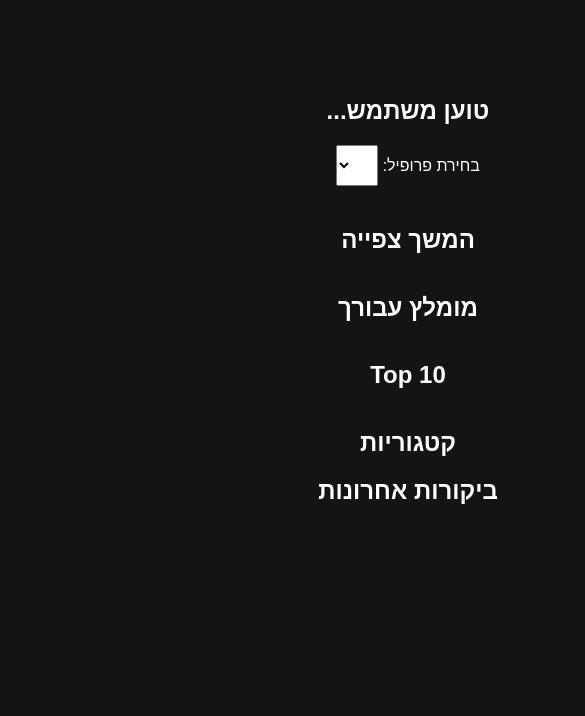
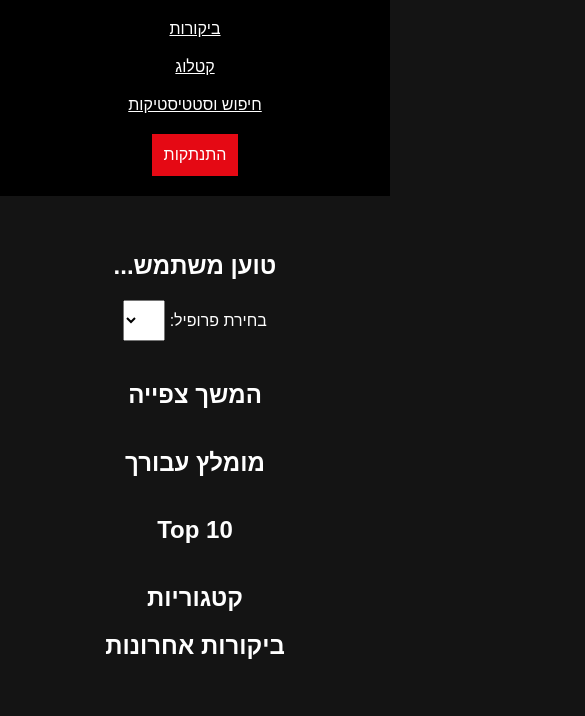
Before and after one commit to ShacharHarel/final-project-web-dev, a website: page views/feed.html in a window 390 px wide. Shown: the part 129-845 px from the top of the page, 585 px wide, since content can reach past the window. Drawn offline with Linux system fonts and the light colour scheme; no server answers.

Commit message:
Add final project polish

```diff
--- a/public/css/style.css
+++ b/public/css/style.css
@@ -403,3 +403,26 @@ header nav {
     display: block;
     width: 100%;
 }
+
+@media (max-width: 700px) {
+    header {
+        flex-direction: column;
+        gap: 16px;
+    }
+
+    header nav,
+    .home-links,
+    #search-form,
+    #profile-search-form,
+    #history-search-form,
+    #review-search-form,
+    #user-search-form,
+    .explore-form-section form {
+        flex-direction: column;
+    }
+
+    main {
+        margin: 20px auto;
+        padding: 16px;
+    }
+}
--- a/server.js
+++ b/server.js
@@ -26,6 +26,10 @@ app.use(session({
     cookie: { maxAge: 24 * 60 * 60 * 1000 }
 }));
 app.use(express.static(path.join(__dirname, 'public')));
+app.use((req, res, next) => {
+    console.log(`${new Date().toISOString()} ${req.method} ${req.url}`);
+    next();
+});
 app.use('/api/contents', contentRoutes);
 app.use('/api/auth', authRoutes);
 app.use('/api/profiles', profileRoutes);
```
Also changed, not shown: README.md.
